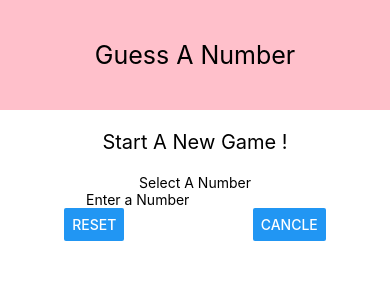
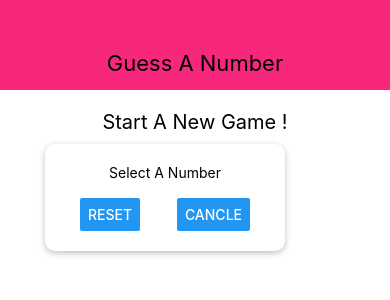
Before and after one commit to AtharLaique/guss-a-number-app, a React Native app: screen / in a window 390 px wide. Shown: the top 300 px of the page. Built offline with nearby package versions, Linux system fonts and the light colour scheme.

Commit message:
card as styling

```diff
--- a/App.js
+++ b/App.js
@@ -7,10 +7,14 @@
 
 export default function App() {
   return (
-
-    <View>
+    <View style={styles.container}>
      <Header title="Guess A Number"/>
      <StartGame/>
     </View>
   );
 }
+const styles = StyleSheet.create({
+  container: {
+    flex:1,
+  },
+});
--- a/components/header/Header.js
+++ b/components/header/Header.js
@@ -1,23 +1,25 @@
 import React from "react";
 import { View, StyleSheet, Text } from "react-native";
 
-const Header=(props)=> {
+const Header = (props) => {
   return (
     <View style={styles.headerContainer}>
-      <View >
-  <Text style={styles.headerText}>{props.title}</Text>
-      </View>
+      <Text style={styles.headerText}>{props.title}</Text>
     </View>
   );
-}
+};
 export default Header;
 const styles = StyleSheet.create({
- headerContainer:{
-    padding:40,
-    backgroundColor:'pink',
-    alignItems:'center'
- },
+  headerContainer: {
+    width: "100%",
+    height: 90,
+    paddingTop: 36,
+    backgroundColor: "#f7287b",
+    alignItems: "center",
+    justifyContent:"center"
+  },
   headerText: {
-    fontSize:25
+    fontSize: 22,
+    color:'black'
   },
 });
--- a/screens/StartGame.js
+++ b/screens/StartGame.js
@@ -3,34 +3,49 @@
 
 export default function StartGame() {
   return (
-    <View>
       <View style={styles.container}>
         <View>
-          <Text style={styles.text}>Start A New Game !</Text>
+          <Text style={styles.title}>Start A New Game !</Text>
+          <View style={styles.inputContainer}>
+              <Text>Select A Number</Text>
+              <TextInput />
+              <View style={styles.buttonContainer}>
+                  <Button title="Reset"/>
+                  <Button title="Cancle"/>
+              </View>
+          </View>
         </View>
       </View>
-      <View style={{ alignItems: "center" }}>
-        <Text>Select A Number</Text>
-        <TextInput placeholder="Enter a Number" />
-      </View>
-      <View style={styles.button}>
-        <Button title="Reset" />
-        <Button title="Cancle" />
-      </View>
-    </View>
   );
 }
 const styles = StyleSheet.create({
   container: {
-    alignItems: "center",
-    padding: 20,
+    flex:1,
+    padding: 10,
+    alignItems:'center'
   },
-  text: {
-    fontSize: 20,
+  title:{
+    fontSize:20,
+    marginVertical:10,
+    alignSelf:'center'
   },
-  textInput: {},
-  button: {
-    flexDirection: "row",
-    justifyContent: "space-around",
+  inputContainer:{
+    width:300,
+    maxWidth:'80%',
+    alignItems:'center',
+    shadowColor:'black',
+    shadowOffset:{width:0,height:2},
+    shadowRadius:6,
+    shadowOpacity:0.26,
+    elevation:5,
+    backgroundColor:'white',
+    padding:20,
+    borderRadius:10
   },
+  buttonContainer:{
+      flexDirection:'row',
+      width:'100%',
+      paddingHorizontal:15,
+      justifyContent:'space-between'
+  }
 });
```
